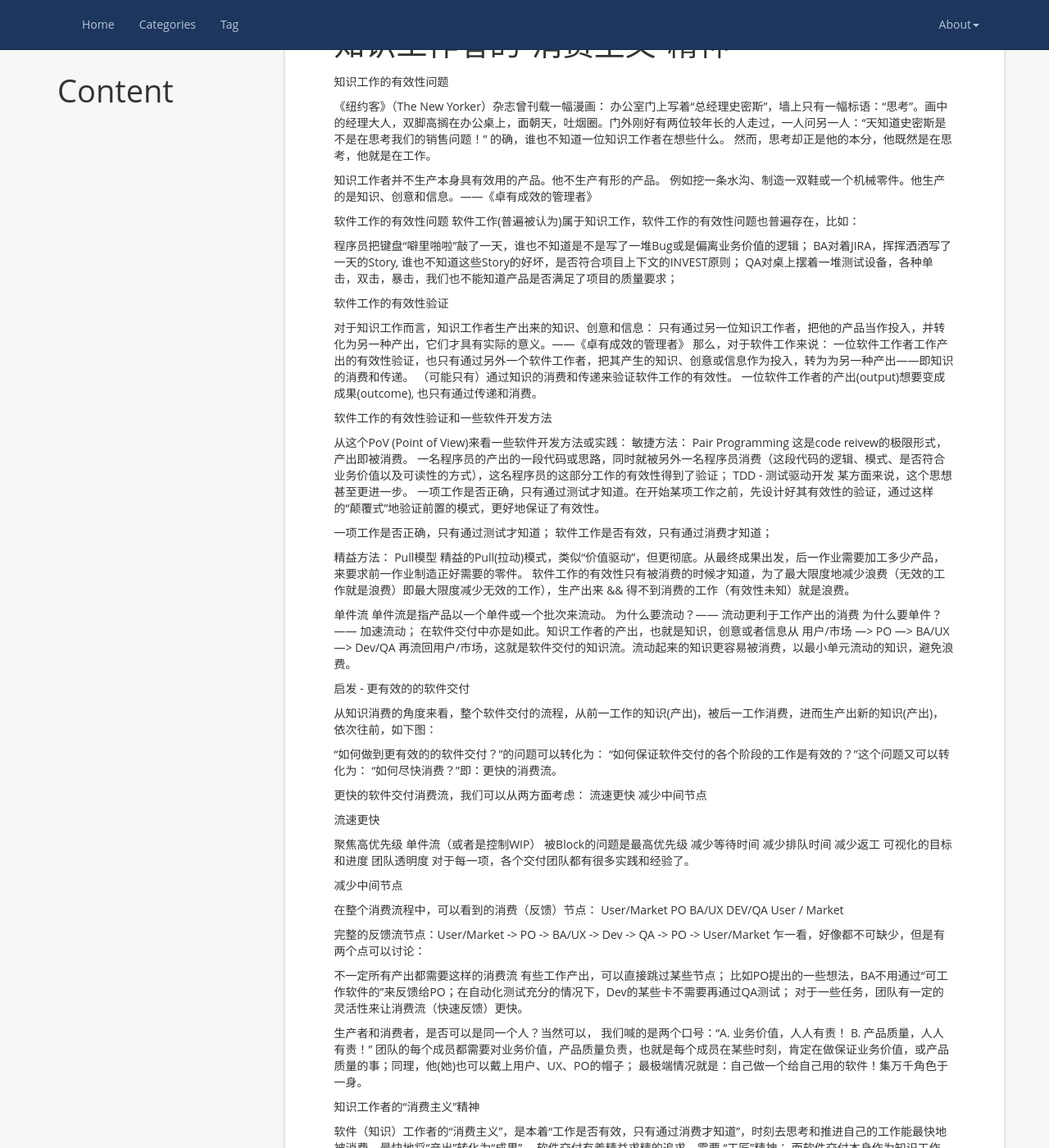
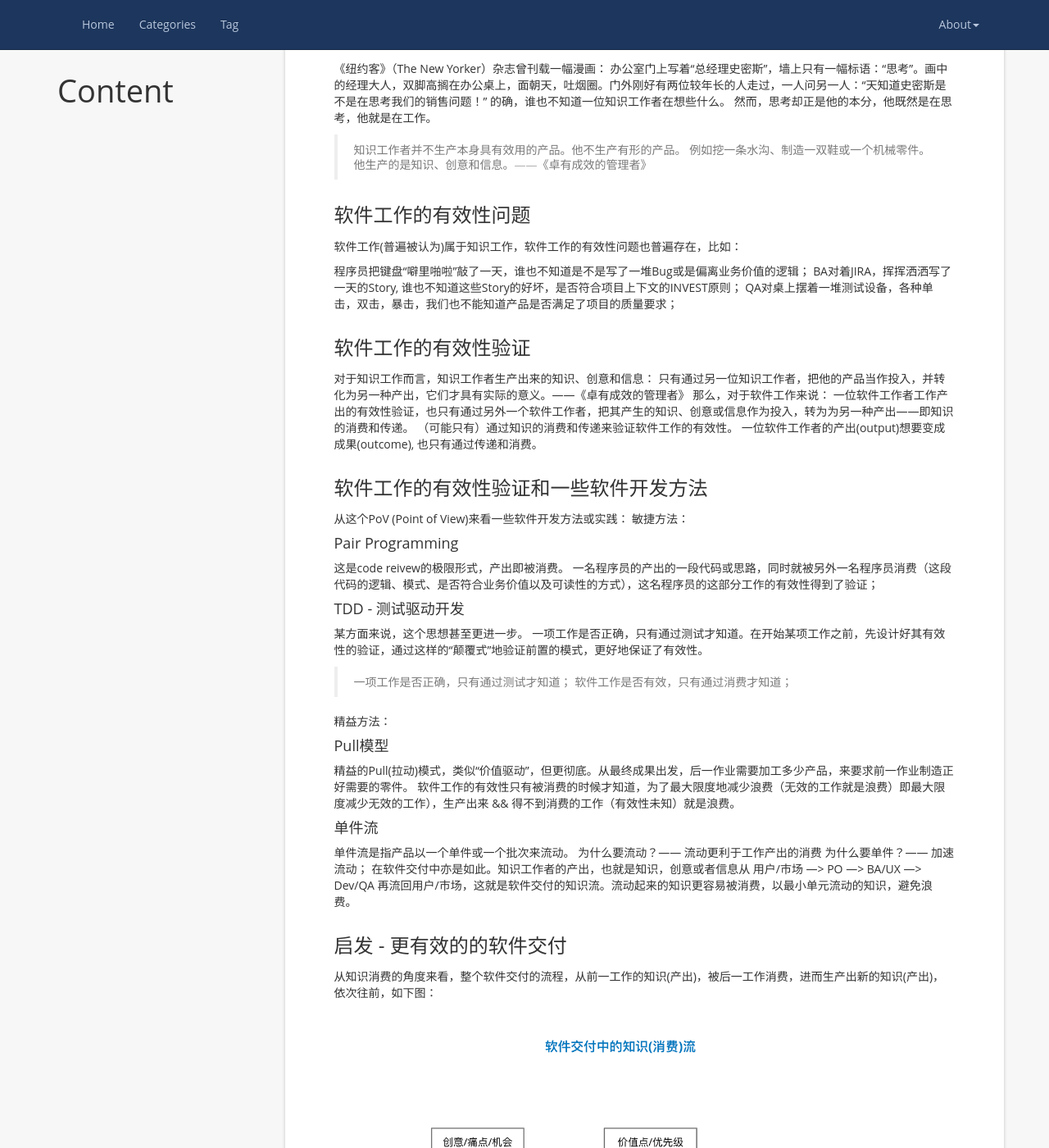
Before and after one commit to biaowang/biaowang.github.io, a Jekyll site: the page built from _posts/2021-01-21-知识工作者的“消费主义”精神.md, in a window 1280 px wide and 1400 px high, scrolled down 412 px. Shown: the whole window at 82% size. Built offline with Jekyll 4.4.1, drawn with Linux system fonts in a browser that asks for light colours; nearby versions of some CDN libraries; comment, search, counter and statistics services are not loaded; some of the changed lines change nothing that is shown; some of the changed text lies outside the part shown.

Commit message:
format it

```diff
--- a/_posts/2021-01-21-知识工作者的“消费主义”精神.md
+++ b/_posts/2021-01-21-知识工作者的“消费主义”精神.md
@@ -6,28 +6,26 @@ categories: work
 tag: TW
 ---
 
-{{ page.title }}
-================
 
 
-知识工作的有效性问题
+### 知识工作的有效性问题
 
 《纽约客》（The New Yorker）杂志曾刊载一幅漫画：
 办公室门上写着“总经理史密斯”，墙上只有一幅标语：“思考”。画中的经理大人，双脚高搁在办公桌上，面朝天，吐烟圈。门外刚好有两位较年长的人走过，一人问另一人：“天知道史密斯是不是在思考我们的销售问题！”
 的确，谁也不知道一位知识工作者在想些什么。
 然而，思考却正是他的本分，他既然是在思考，他就是在工作。
 
-知识工作者并不生产本身具有效用的产品。他不生产有形的产品。
+> 知识工作者并不生产本身具有效用的产品。他不生产有形的产品。
 例如挖一条水沟、制造一双鞋或一个机械零件。他生产的是知识、创意和信息。——《卓有成效的管理者》
 
-软件工作的有效性问题
+### 软件工作的有效性问题
 软件工作(普遍被认为)属于知识工作，软件工作的有效性问题也普遍存在，比如：
 
 程序员把键盘“噼里啪啦”敲了一天，谁也不知道是不是写了一堆Bug或是偏离业务价值的逻辑；
 BA对着JIRA，挥挥洒洒写了一天的Story, 谁也不知道这些Story的好坏，是否符合项目上下文的INVEST原则；
 QA对桌上摆着一堆测试设备，各种单击，双击，暴击，我们也不能知道产品是否满足了项目的质量要求；
 
-软件工作的有效性验证
+### 软件工作的有效性验证
 
 对于知识工作而言，知识工作者生产出来的知识、创意和信息：
 只有通过另一位知识工作者，把他的产品当作投入，并转化为另一种产出，它们才具有实际的意义。——《卓有成效的管理者》
@@ -36,80 +34,83 @@ QA对桌上摆着一堆测试设备，各种单击，双击，暴击，我们也
 （可能只有）通过知识的消费和传递来验证软件工作的有效性。
 一位软件工作者的产出(output)想要变成成果(outcome), 也只有通过传递和消费。
 
-软件工作的有效性验证和一些软件开发方法
+### 软件工作的有效性验证和一些软件开发方法
 
 从这个PoV (Point of View)来看一些软件开发方法或实践：
 敏捷方法：
-Pair Programming
+#### Pair Programming
 这是code reivew的极限形式，产出即被消费。
 一名程序员的产出的一段代码或思路，同时就被另外一名程序员消费（这段代码的逻辑、模式、是否符合业务价值以及可读性的方式），这名程序员的这部分工作的有效性得到了验证；
-TDD - 测试驱动开发
+
+#### TDD - 测试驱动开发
 某方面来说，这个思想甚至更进一步。
 一项工作是否正确，只有通过测试才知道。在开始某项工作之前，先设计好其有效性的验证，通过这样的“颠覆式”地验证前置的模式，更好地保证了有效性。
 
-一项工作是否正确，只有通过测试才知道；
+> 一项工作是否正确，只有通过测试才知道；
 软件工作是否有效，只有通过消费才知道；
 
 精益方法：
-Pull模型
+#### Pull模型
 精益的Pull(拉动)模式，类似“价值驱动”，但更彻底。从最终成果出发，后一作业需要加工多少产品，来要求前一作业制造正好需要的零件。
 软件工作的有效性只有被消费的时候才知道，为了最大限度地减少浪费（无效的工作就是浪费）即最大限度减少无效的工作），生产出来 && 得不到消费的工作（有效性未知）就是浪费。
 
-单件流
+#### 单件流
 单件流是指产品以一个单件或一个批次来流动。
 为什么要流动？—— 流动更利于工作产出的消费
 为什么要单件？—— 加速流动；
 在软件交付中亦是如此。知识工作者的产出，也就是知识，创意或者信息从 用户/市场 —> PO —> BA/UX —> Dev/QA 再流回用户/市场，这就是软件交付的知识流。流动起来的知识更容易被消费，以最小单元流动的知识，避免浪费。
 
 
- 启发 - 更有效的的软件交付
+### 启发 - 更有效的的软件交付
 
 从知识消费的角度来看，整个软件交付的流程，从前一工作的知识(产出)，被后一工作消费，进而生产出新的知识(产出)，依次往前，如下图：
 
+![软件交付消费流]({{'/images/software_delivery_flow.png'}})
 
 “如何做到更有效的的软件交付？”的问题可以转化为：
 “如何保证软件交付的各个阶段的工作是有效的？”这个问题又可以转化为：
 “如何尽快消费？”即：更快的消费流。
 
 更快的软件交付消费流，我们可以从两方面考虑：
-流速更快
-减少中间节点
+1. 流速更快
+2. 减少中间节点
 
-流速更快
+#### 流速更快
 
-聚焦高优先级
-单件流（或者是控制WIP）
-被Block的问题是最高优先级
-减少等待时间
-减少排队时间
-减少返工
-可视化的目标和进度
-团队透明度
+* 聚焦高优先级
+* 单件流（或者是控制WIP）
+* 被Block的问题是最高优先级
+* 减少等待时间
+* 减少排队时间
+* 减少返工
+* 可视化的目标和进度
+* 团队透明度
 对于每一项，各个交付团队都有很多实践和经验了。
 
-减少中间节点
+#### 减少中间节点
 
 在整个消费流程中，可以看到的消费（反馈）节点：
-User/Market
-PO
-BA/UX
-DEV/QA
-User / Market
+* User/Market
+* PO
+* BA/UX
+* DEV/QA
+* PO
+* User/Market
 
 完整的反馈流节点：User/Market -> PO -> BA/UX -> Dev -> QA -> PO -> User/Market
 乍一看，好像都不可缺少，但是有两个点可以讨论：
 
-不一定所有产出都需要这样的消费流
+**不一定所有产出都需要这样的消费流**
 有些工作产出，可以直接跳过某些节点；
 比如PO提出的一些想法，BA不用通过“可工作软件的”来反馈给PO；在自动化测试充分的情况下，Dev的某些卡不需要再通过QA测试；
 对于一些任务，团队有一定的灵活性来让消费流（快速反馈）更快。
 
-生产者和消费者，是否可以是同一个人？当然可以，
+**生产者和消费者，是否可以是同一个人？当然可以，**
 我们喊的是两个口号：“A. 业务价值，人人有责！ B. 产品质量，人人有责！”
 团队的每个成员都需要对业务价值，产品质量负责，也就是每个成员在某些时刻，肯定在做保证业务价值，或产品质量的事；同理，他(她)也可以戴上用户、UX、PO的帽子；
 最极端情况就是：自己做一个给自己用的软件！集万千角色于一身。
 
-知识工作者的“消费主义”精神
+### 知识工作者的“消费主义”精神
 
 软件（知识）工作者的“消费主义”，是本着“工作是否有效，只有通过消费才知道”，时刻去思考和推进自己的工作能最快地被消费，最快地将“产出”转化为“成果”。
 软件交付有着精益求精的追求，需要 “工匠”精神；
```
Also changed, not shown: images/software_delivery_flow.png (added), 1 other file.
